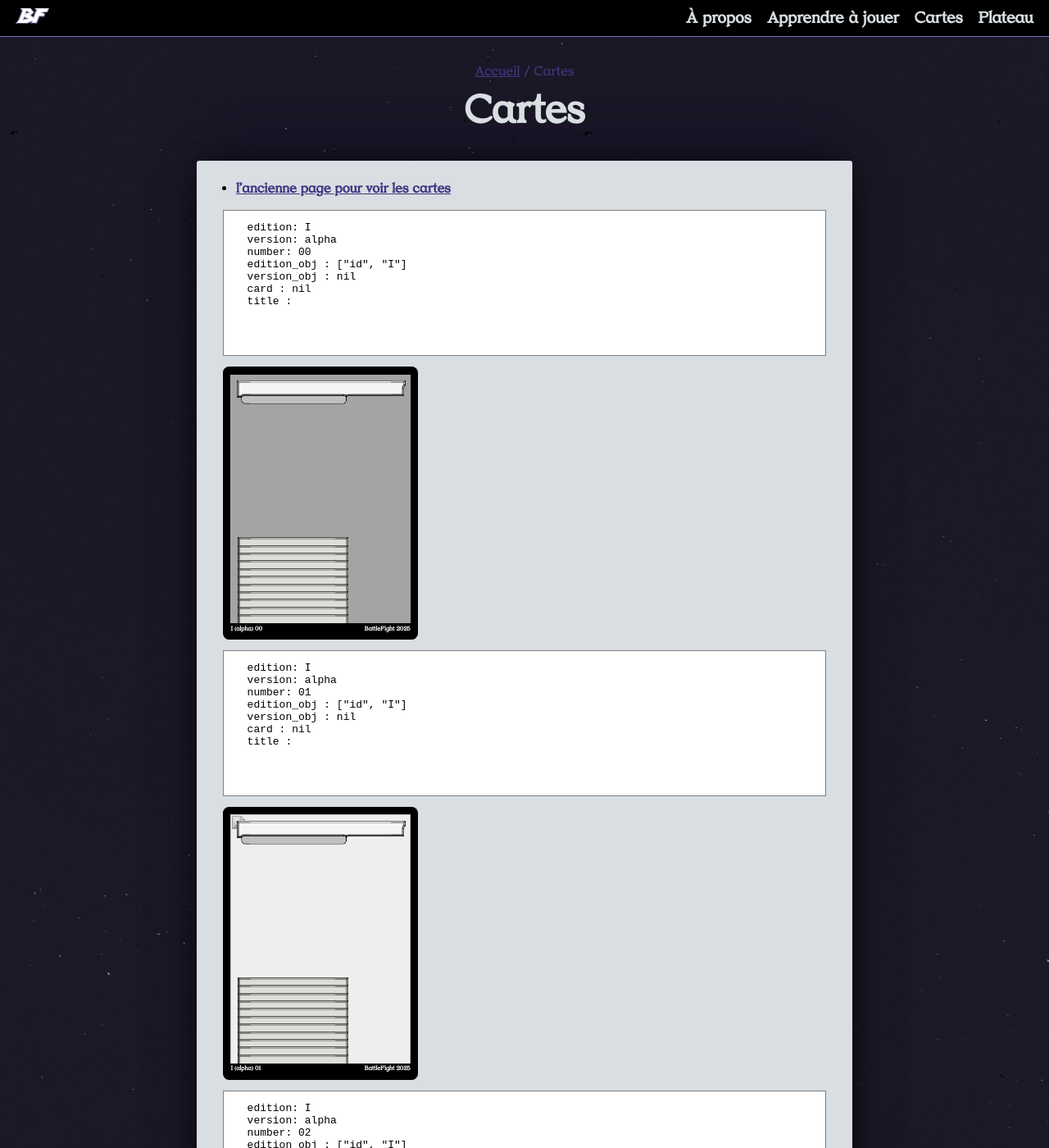
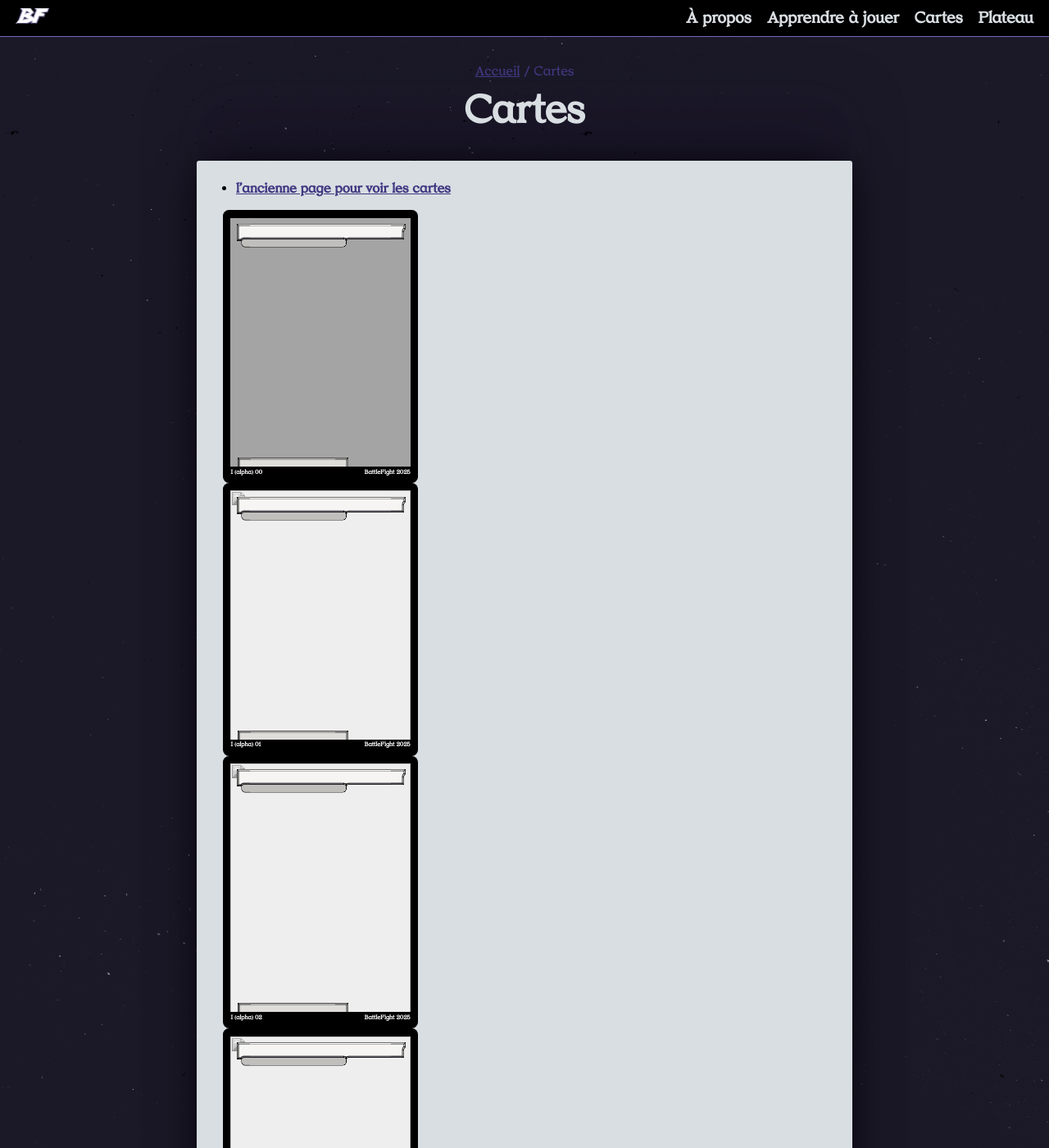
Before and after one commit to dracdrac/BATTLEFIGHT, a Jekyll site: the page built from cartes/README.md, in a window 1280 px wide and 1400 px high. Shown: the whole window at 82% size. Built offline with Jekyll 4.4.1, drawn with Linux system fonts in a browser that asks for light colours; our own code applies the rules of GitHub Pages for plain Markdown files; the repository's description, which GitHub fills in, is left out; some of the changed text lies outside the part shown; grey boxes are pictures that could not be loaded.

Commit message:
Travail sur le code de rendu des cartes

```diff
--- a/_includes/carte.html
+++ b/_includes/carte.html
@@ -36,24 +36,8 @@
 
 {% assign title = card.TITLE | strip %}
 {% assign type = card.TYPE | strip %}
+{% assign illu_src = version_obj.illu-dir | append: number | append: '.jpg' %}
 {% assign steps_classes = card.STEPS | strip %}
-
-{% assign illu_src = version_obj.illu-dir | append: number | append: '.jpg' %}
-
-
-
-<pre>
-  edition: {{edition}}
-  version: {{version}}
-  number: {{number}}
-  edition_obj : {{edition_obj | inspect}}
-  version_obj : {{version_obj | inspect}}
-  card : {{card | inspect}}
-  title : {{title}}
-
-
-
-</pre>
 
 <div class="card">
   <div class=content>
@@ -65,7 +49,7 @@
     </div>
     <div class=illu><img src="{{illu_src}}"></div>
     <div class=rules>
-      {% for i in (0..10) %}
+      {% for i in (0..steps_classes.size) %}
         {% assign step_class = steps_classes | slice: i %}
         {% if step_class %}
         {% assign step_text_column = i | plus: 1 | prepend: 'STEP' %}
```
